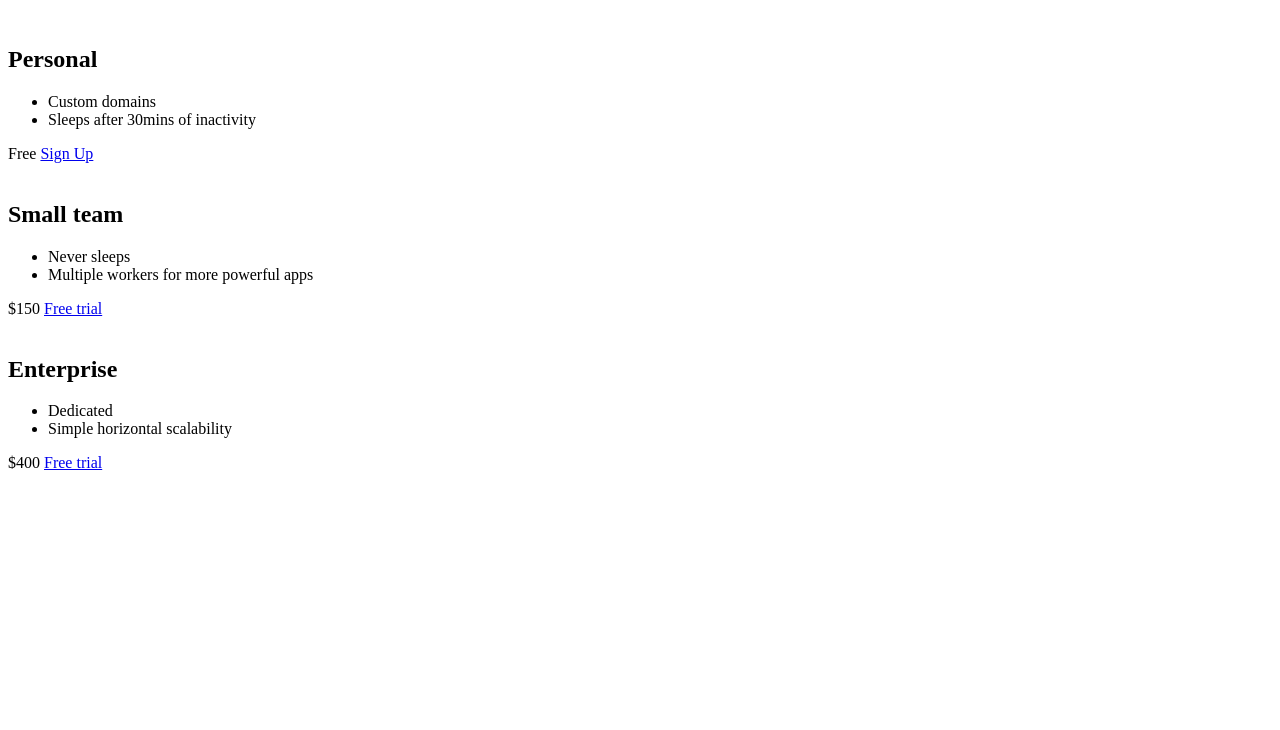
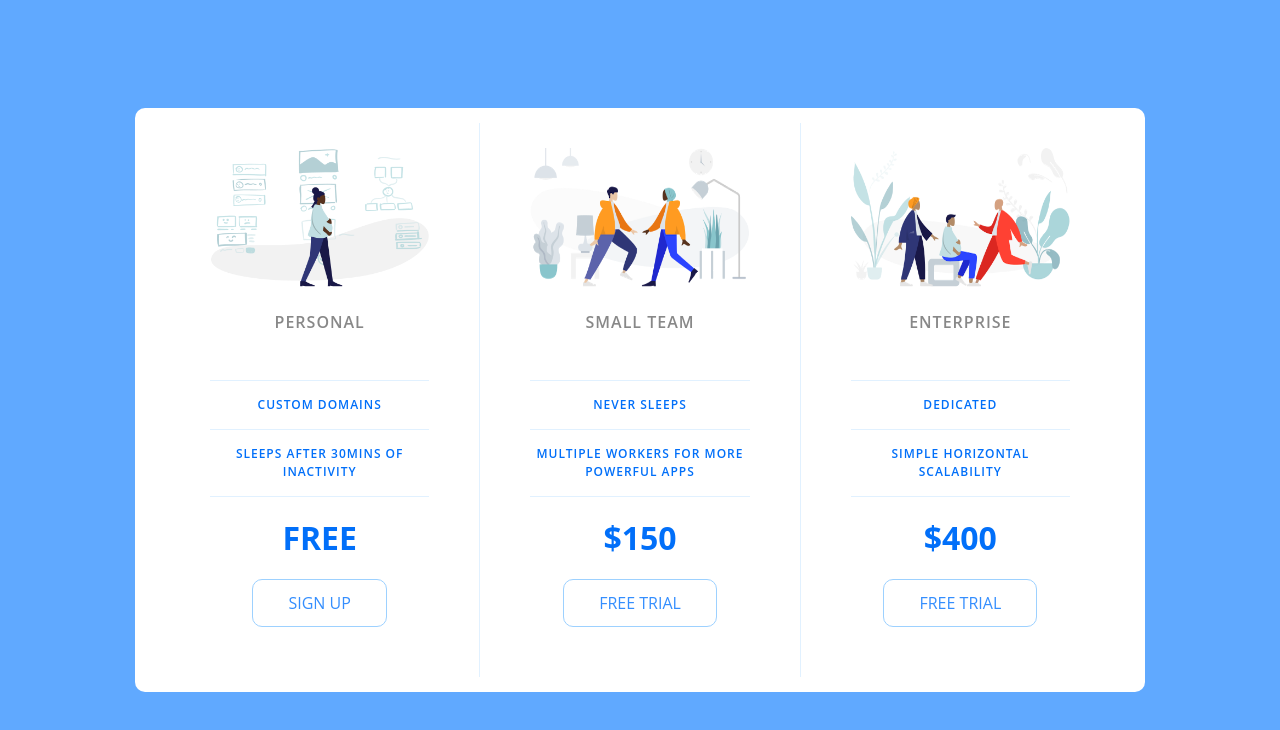
Before and after one commit to samitochi04/Pricing-Panel, a plain HTML site: page src/index.html in a window 1280 px wide. Drawn offline with Linux system fonts and the light colour scheme.

Commit message:
completed

```diff
--- a/src/index.html
+++ b/src/index.html
@@ -4,12 +4,13 @@
     <meta charset="UTF-8">
     <meta name="viewport" content="width=device-width, initial-scale=1.0">
     <title>Pricing</title>
+    <link rel="stylesheet" href="styles/styles.css">
 </head>
 <body>
     <div class="panel pricing-table">
 
         <div class="pricing-plan">
-            <img src="" alt="" class="pricing-img">
+            <img src="icons/icon1.png" alt="" class="pricing-img">
             <h2 class="pricing-header">Personal</h2>
             <ul class="pricing-features">
                 <li class="pricing-features-item">Custom domains</li>
@@ -20,7 +21,7 @@
         </div>
 
         <div class="pricing-plan">
-            <img src="" alt="" class="pricing-img">
+            <img src="icons/icon2.png" alt="" class="pricing-img">
             <h2 class="pricing-header">Small team</h2>
             <ul class="pricing-features">
                 <li class="pricing-features-item">Never sleeps</li>
@@ -31,7 +32,7 @@
         </div>
 
         <div class="pricing-plan">
-            <img src="" alt="" class="pricing-img">
+            <img src="icons/icon3.png" alt="" class="pricing-img">
             <h2 class="pricing-header">Enterprise</h2>
             <ul class="pricing-features">
                 <li class="pricing-features-item">Dedicated</li>
--- a/src/styles/styles.css
+++ b/src/styles/styles.css
@@ -0,0 +1,156 @@
+/* http://meyerweb.com/eric/tools/css/reset/
+   v2.0 | 20110126
+   License: none (public domain)
+*/
+
+html, body, div, span, applet, object, iframe,
+h1, h2, h3, h4, h5, h6, p, blockquote, pre,
+a, abbr, acronym, address, big, cite, code,
+del, dfn, em, img, ins, kbd, q, s, samp,
+small, strike, strong, sub, sup, tt, var,
+b, u, i, center,
+dl, dt, dd, ol, ul, li,
+fieldset, form, label, legend,
+table, caption, tbody, tfoot, thead, tr, th, td,
+article, aside, canvas, details, embed,
+figure, figcaption, footer, header, hgroup,
+menu, nav, output, ruby, section, summary,
+time, mark, audio, video {
+	margin: 0;
+	padding: 0;
+	border: 0;
+	font-size: 100%;
+	font: inherit;
+	vertical-align: baseline;
+}
+/* HTML5 display-role reset for older browsers */
+article, aside, details, figcaption, figure,
+footer, header, hgroup, menu, nav, section {
+	display: block;
+}
+body {
+	line-height: 1;
+}
+ol, ul {
+	list-style: none;
+}
+blockquote, q {
+	quotes: none;
+}
+blockquote:before, blockquote:after,
+q:before, q:after {
+	content: '';
+	content: none;
+}
+table {
+	border-collapse: collapse;
+	border-spacing: 0;
+}
+
+html {
+  box-sizing: border-box;
+  font-family: 'Open Sans', sans-serif;
+}
+
+body {
+  background-color: #60a9ff;
+  display: flex;
+  justify-content: center;
+  align-items: center;
+  min-height: 100vh;
+}
+
+.panel {
+  background-color: white;
+  border-radius: 10px;
+  padding: 15px 25px;
+  width: 100%;
+  max-width: 960px;
+  display: flex;
+  flex-direction: column;
+  text-align: center;
+  text-transform: uppercase;
+}
+
+.pricing-plan {
+  border-bottom: 1px solid #e1f1ff;
+}
+.pricing-plan:last-child {
+  border-bottom: none;
+}
+
+.pricing-img {
+  margin-bottom: 25px;
+  max-width: 100%;
+}
+
+.pricing-header {
+  color: #888;
+  font-weight: 600;
+  letter-spacing: 1px;
+}
+
+.pricing-features {
+  margin: 50px 0 25px;
+  color: #016ff9;
+}
+
+.pricing-features-item {
+  font-weight: 600;
+  letter-spacing: 1px;
+  font-size: 12px;
+  line-height: 1.5;
+  padding: 15px 0;
+  border-top: 1px solid #e1f1ff;
+}
+
+.pricing-features-item:last-child{
+  border-bottom: 1px solid #e1f1ff;
+}
+
+.pricing-price {
+  color: #016ff9;
+  display: block;
+  font-size: 32px;
+  font-weight: 700;
+}
+
+.pricing-button {
+  border: 1px solid #9dd1ff;
+  border-radius: 10px;
+  color: #348efe;
+  display: inline-block;
+  padding: 15px 35px;
+  text-decoration: none;
+  margin: 25px 0;
+  transition: background-color 200ms ease-in-out;
+}
+
+.pricing-button:hover, .pricing-button:focus {
+  background-color: #e1f1ff;
+}
+
+.pricing-button.is-featured {
+  background-color: #48aaff;
+  color: white;
+}
+
+.pricing-button.is-featured:hover, .pricing-button.is-featured:focus{
+  background-color: #269aff;
+  color: white;
+}
+
+
+@media (min-width: 900px){
+  .panel {
+    flex-direction: row;
+  }
+  .pricing-plan {
+    border-bottom: none;
+    border-right: 1px solid #e1f1ff;
+    padding: 25px 50px;
+  }
+  .pricing-plan:last-child {
+    border-right: none;
+  }
+}
```
Also changed, not shown: src/icons/icon1.png (added), src/icons/icon2.png (added), src/icons/icon3.png (added), 1 other file.
